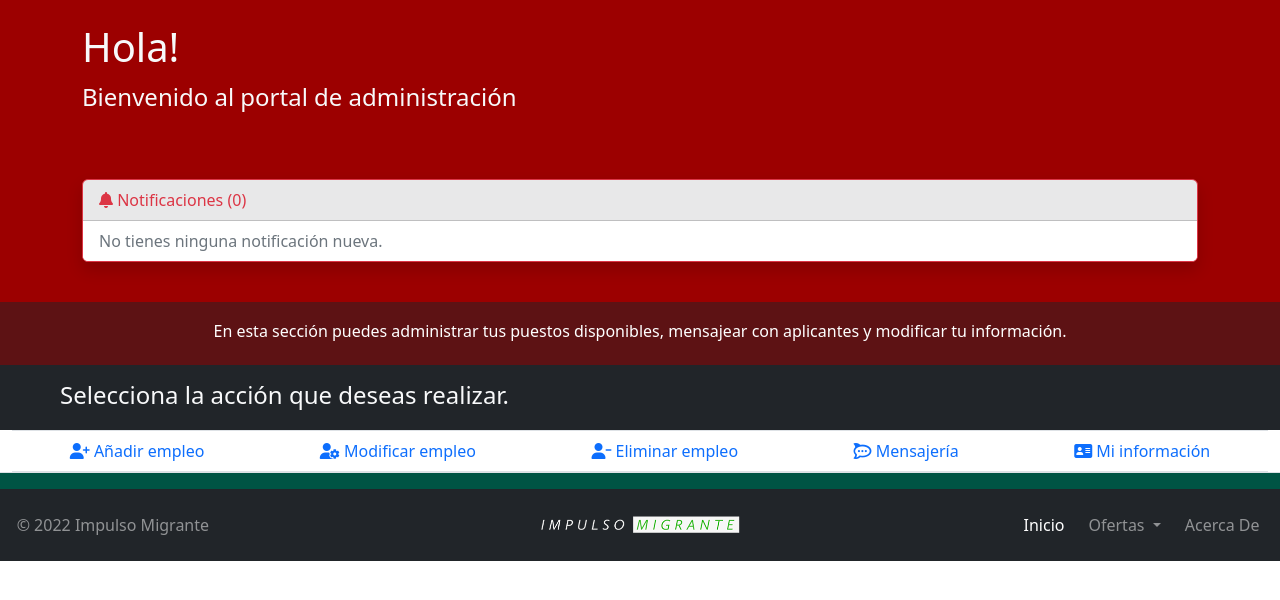
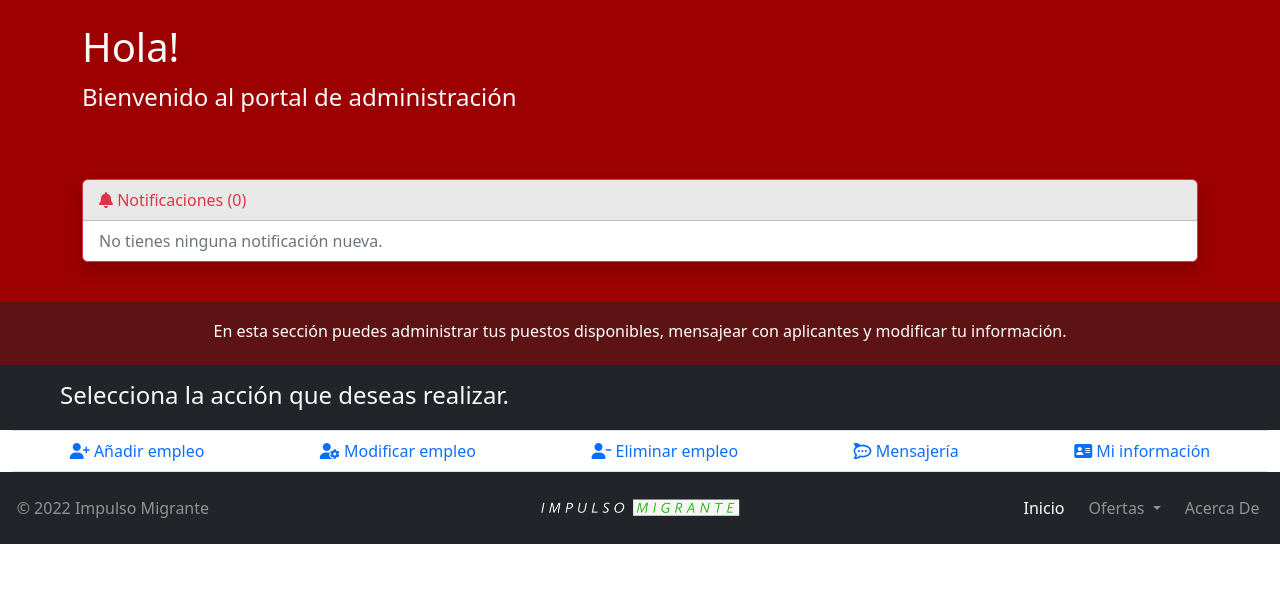
Before and after one commit to arcarielle/pmss, a PHP site: page /php/controlContratador.php in a window 1280 px wide. Shown: the part 92-692 px from the top of the page. Run offline with PHP 8.4, Linux system fonts and the light colour scheme; some libraries are stand-ins or nearby versions.

Commit message:
Mejora en background menu administraction

```diff
--- a/php/administracion/añadirEmpleo.php
+++ b/php/administracion/añadirEmpleo.php
@@ -1,4 +1,5 @@
-<div class="container justify-content-center">
+<div >
+    <div class="container justify-content-center py-2">
         <div class="row">
             <div class="col-md-10 offset-md-1">
                 <div class="signup-form">
@@ -105,7 +106,7 @@
                                 <p class="fs-6 text-danger">Toda la información marcada con un asterisco (*) es obligatoria.</h6>
                             </div>
                             <div class="col-md-4">
-                            <button class="btn btn-primary float-end"></button>
+                                <button class="btn btn-success float-end">Crear</button>
                             </div>
                         </div>
                     </form>
@@ -114,3 +115,4 @@
             </div>
         </div>
     </div>
+</div>
--- a/php/administracion/modificarEmpleo.php
+++ b/php/administracion/modificarEmpleo.php
@@ -1,3 +1,4 @@
+<div;>
     <div class="container justify-content-center">
         <div class="row">
             <div class="col-md-10 offset-md-1">
@@ -105,7 +106,7 @@
                                 <p class="fs-6 text-danger">Toda la información marcada con un asterisco (*) es obligatoria.</h6>
                             </div>
                             <div class="col-md-4">
-                            <button class="btn btn-primary float-end">Crear</button>
+                                <button class="btn btn-primary float-end">Modificar</button>
                             </div>
                         </div>
                     </form>
@@ -114,3 +115,4 @@
             </div>
         </div>
     </div>
+</div>
--- a/php/controlContratador.php
+++ b/php/controlContratador.php
@@ -5,7 +5,6 @@
     <?php
         include_once '../components/header.inc.php';
     ?>
-    <div class="">
         <div style="background-color: rgb(156, 0, 0)">
             <div class="container justify-content-center">
                 <div class="row" >
@@ -44,7 +43,7 @@
             </div>
             <div class="col-md-12 border-top border-bottom">
                 <nav class="nav nav-fill"><a name="administracion"></a>
-                    <a class="nav-link" aria-current="page" onclick="añadirEmpleo()" href="#administracion"><i class="fa-solid fa-user-plus"></i> Añadir empleo</a>
+                    <a class="nav-link" onclick="añadirEmpleo()" href="#administracion"><i class="fa-solid fa-user-plus"></i> Añadir empleo</a>
                     <a class="nav-link" onclick="modificarEmpleo()" href="#administracion"><i class="fa-solid fa-user-gear"></i> Modificar empleo</a>
                     <a class="nav-link" onclick="eliminarEmpleo()" href="#administracion"><i class="fa-solid fa-user-minus"></i> Eliminar empleo</a>
                     <a class="nav-link" onclick="mensajeria()" href="#administracion"><i class="fa-brands fa-rocketchat"></i> Mensajería</a>
@@ -53,19 +52,12 @@
             </div>
         </div>
 
+        <div class="container-fluid" id="añadirEmpleo" style="background-image: linear-gradient( 135deg, #FCCF31 10%, #F55555 100%);"></div>
+        <div class="container-fluid" id="modificarEmpleo" style="background-image: linear-gradient( 135deg, #ABDCFF 10%, #0396FF 100%)"></div>
+        <div class="container-fluid" id="eliminarEmpleo"></div>
+        <div class="container-fluid" id="mensajeria"></div>
+        <div class="container-fluid" id="miInformacionC"></div>
 
-        <div class="container-fluid border-top py-2" style="background-color: rgb(0, 84, 68)">
-            <div class="container">
-                <div class="row">
-                    <div class="col-md-12" id="añadirEmpleo"></div>
-                    <div id="modificarEmpleo"></a></div>
-                    <div id="eliminarEmpleo"></a></div>
-                    <div id="mensajeria"></div>
-                    <div id="miInformacionC"></div>
-                </div>
-            </div>
-        </div>
-    </div>
 
     <?php
         include_once '../components/footer.inc.php';
```
Lines whose indentation alone changed are shown as unchanged.
